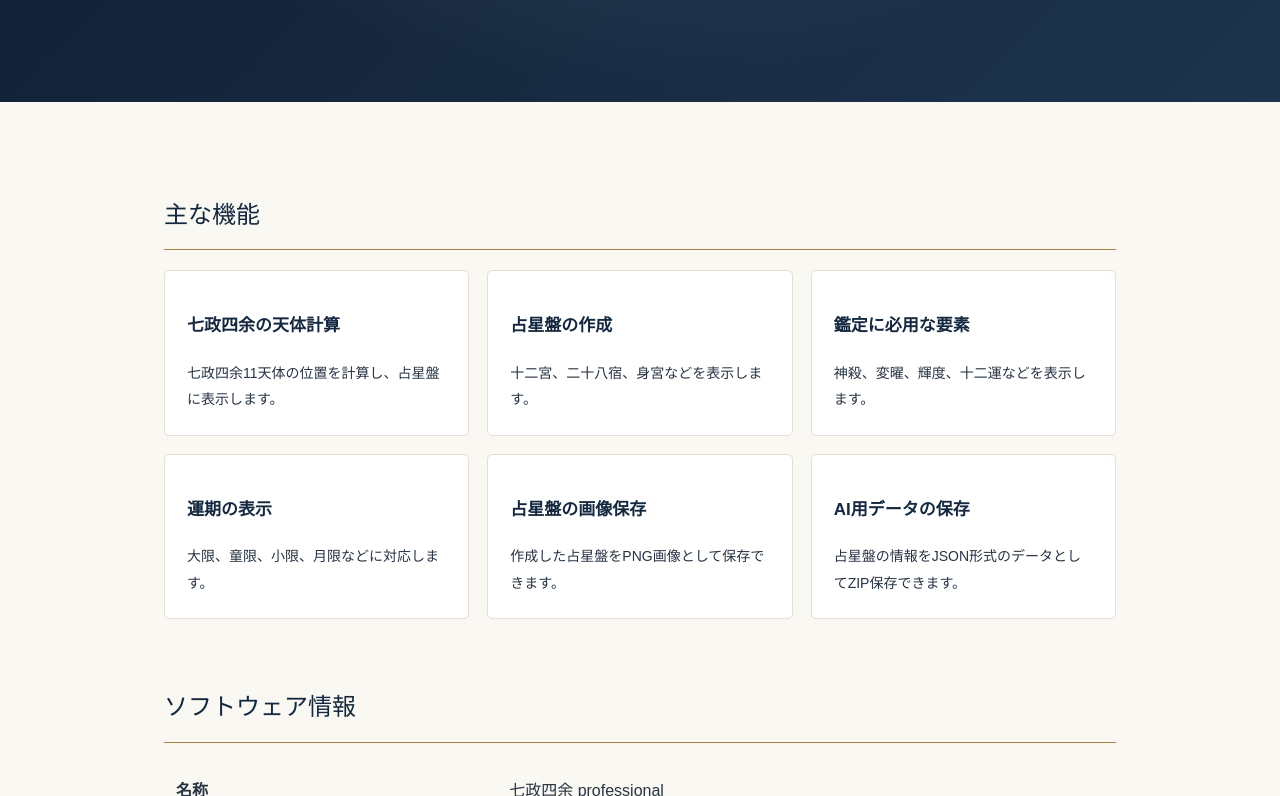
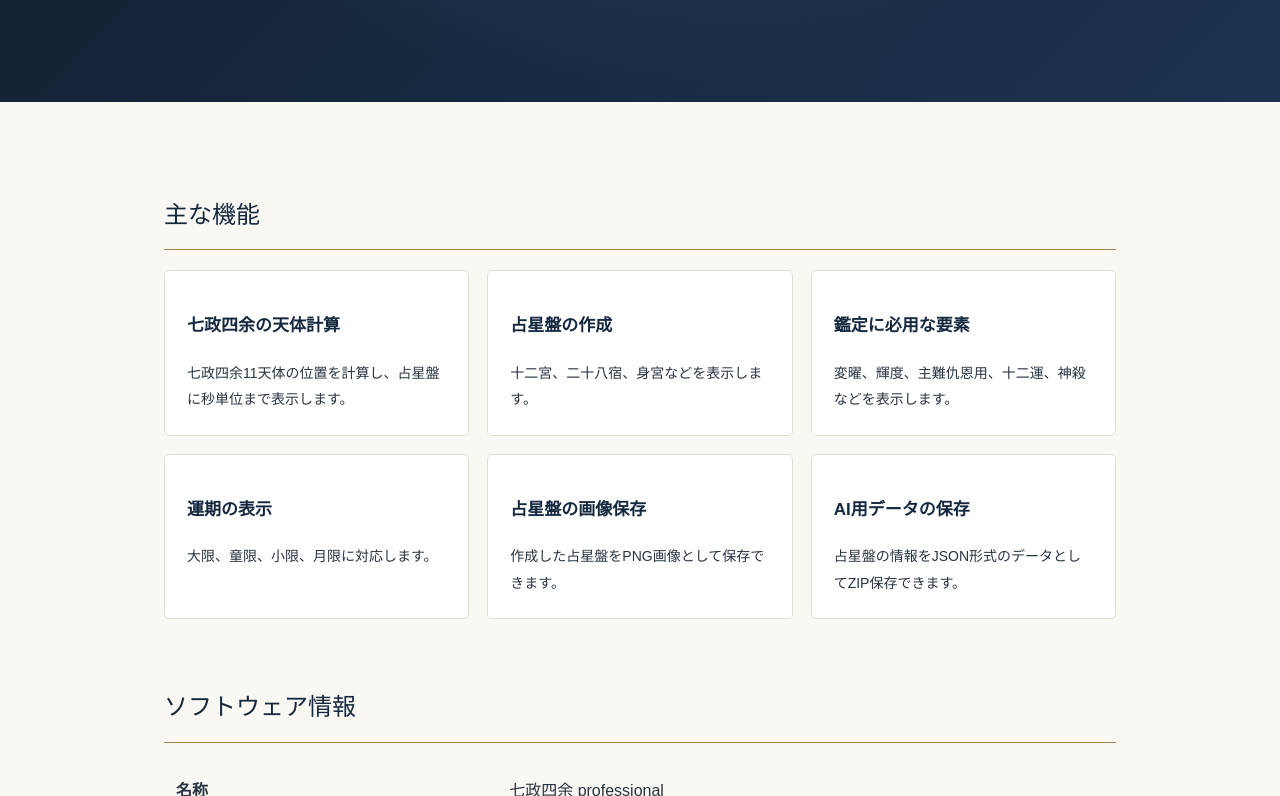
Before and after one commit to vrilorion/qzsy-professional, a plain HTML site: page index.html in a window 1280 px wide. Shown: the part 450-1246 px from the top of the page. Drawn offline with Linux system fonts and the light colour scheme.

Commit message:
Update index.html

```diff
--- a/index.html
+++ b/index.html
@@ -146,7 +146,7 @@ footer a { color: #e0c38b; }
   <div class="cards">
     <div class="card">
       <h3>七政四余の天体計算</h3>
-      <p>七政四余11天体の位置を計算し、占星盤に表示します。</p>
+      <p>七政四余11天体の位置を計算し、占星盤に秒単位まで表示します。</p>
     </div>
     <div class="card">
       <h3>占星盤の作成</h3>
@@ -154,11 +154,11 @@ footer a { color: #e0c38b; }
     </div>
     <div class="card">
       <h3>鑑定に必用な要素</h3>
-      <p>神殺、変曜、輝度、十二運などを表示します。</p>
+      <p>変曜、輝度、主難仇恩用、十二運、神殺などを表示します。</p>
     </div>
     <div class="card">
       <h3>運期の表示</h3>
-      <p>大限、童限、小限、月限などに対応します。</p>
+      <p>大限、童限、小限、月限に対応します。</p>
     </div>
     <div class="card">
       <h3>占星盤の画像保存</h3>
```
